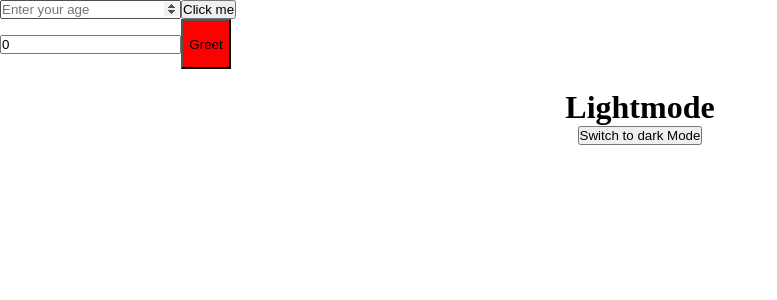
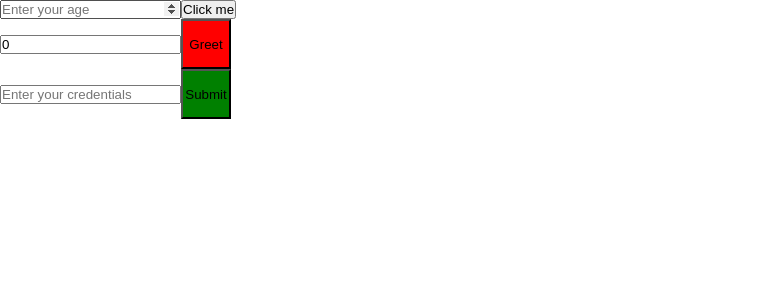
Before and after one commit to amna689/Tasks, a React (Vite) app: page / in a window 1280 px wide. Shown: the top 300 px of the page, without its empty margins (0-777 px from the left). Built offline with nearby package versions, Linux system fonts and the light colour scheme.

Commit message:
Render between users using if-else

```diff
--- a/src/App.jsx
+++ b/src/App.jsx
@@ -28,6 +28,7 @@ import LoggedIn from './Component/LoggedIn.jsx';
 import AgeVerification from './Component/AgeVerification.jsx';
 import DynamicGreeting from './weathercomponent/DynamicGreetings.jsx';
 import ThemeSwitcher from './Component/ThemeSwitcher.jsx';
+import RenderComponent from './Component/RenderComponent.jsx';
 
 
 
@@ -75,7 +76,8 @@ const App = () => {
     <div>
       <AgeVerification/>
       <DynamicGreeting/>
-      <ThemeSwitcher/>
+      {/* <ThemeSwitcher/> */}
+      <RenderComponent/>
       {/* <LoggedIn/> */}
       {/* <BMICALCULATOR handleBMI={handleBMI} />
       <p><strong>YOUR BMI:</strong>{BMICALC}</p> */}
--- /dev/null
+++ b/src/Component/RenderComponent.jsx
@@ -0,0 +1,31 @@
+import React, { useState } from "react";
+function RenderComponent(){
+    const [user,setuser]=useState("")
+
+    const Render=()=>{
+
+       if(user==="Admin" || user==="admin"){
+        alert("It's Admin")
+       }
+
+       else if(user==="User" || user==="user")
+       {
+        alert("It's User")
+       }
+       else{
+        alert("I'm a guest")
+       }
+
+    }
+
+
+
+    return(
+        <div>
+            <input onChange={(e)=>setuser(e.target.value)}type="text"placeholder="Enter your credentials"/>
+            <button id="btn" onClick={Render} style={{backgroundColor:"green",width:"50px",height:"50px"}}>Submit</button>
+
+            </div>
+    )
+}
+export default RenderComponent;
```
